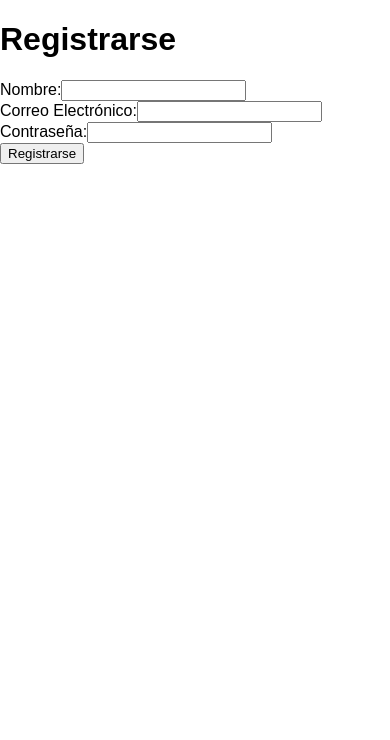
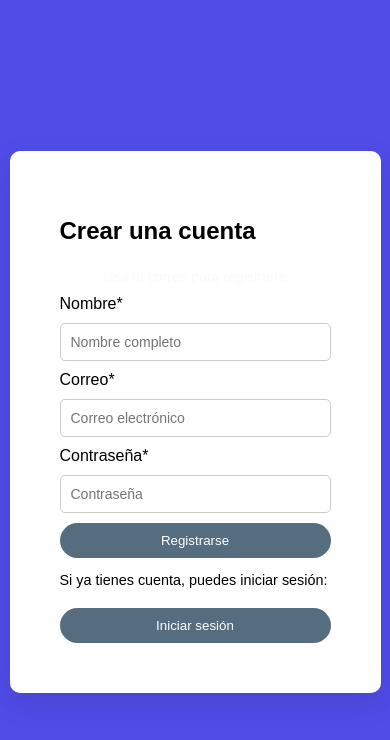
Before and after one commit to JhonatanMosquera/-Dev_4team, a React (Create React App) app in the folder elearning/: page /Register in a window 390 px wide. Shown: the top 740 px of the page. Built offline with nearby package versions, Linux system fonts and the light colour scheme.

Commit message:
Responsive

```diff
--- a/elearning/package.json
+++ b/elearning/package.json
@@ -6,6 +6,7 @@
     "@testing-library/jest-dom": "^5.17.0",
     "@testing-library/react": "^13.4.0",
     "@testing-library/user-event": "^13.5.0",
+    "axios": "^1.7.7",
     "react": "^18.3.1",
     "react-dom": "^18.3.1",
     "react-router-dom": "^6.26.2",
--- a/elearning/src/App.js
+++ b/elearning/src/App.js
@@ -1,8 +1,9 @@
 import React from 'react';
-import { BrowserRouter as Router, Route, Routes, useNavigate } from 'react-router-dom';
+import { BrowserRouter as Router, Route, Routes} from 'react-router-dom';
 import LandingPage from './LandingPage';
 import LoginPage from './LoginPage';
 import Register from './Register';
+import Home from './Home';
 
 function App() {
   return (
@@ -11,6 +12,7 @@ function App() {
         <Route path="/" element={<LandingPage />} />
         <Route path="/login" element={<LoginPage />} />
         <Route path="/Register" element={<Register />} />
+        <Route path="/Home" element={<Home />} />
       </Routes>
     </Router>
   );
--- a/elearning/src/LandingPage.css
+++ b/elearning/src/LandingPage.css
@@ -5,14 +5,15 @@ body {
 .landing-page {
   width: 100%;
   height: 100vh;
-    background-color: #e8f5e9;
+  background-color: #3780da;
 }
 
 .navbar {
   display: flex;
   justify-content: space-between;
   padding: 20px;
-    background-color: #f1f1f1;
+  background-color: #130fe0be;
+  flex-wrap: wrap;
 }
 
 .logo-image {
@@ -21,28 +22,26 @@ body {
   border-radius: 50%;
   object-fit: cover;
   margin-right: 10px;
-    vertical-align: middle;
 }
-
 
 .logo {
   display: flex;
   align-items: center;
 }
 
-
 .nav-links {
   display: flex;
   gap: 20px;
   list-style: none;
+  flex-wrap: wrap;
 }
 
 .create-account {
-    background-color: #1e88e5;
+  background-color: #02233faa;
   color: white;
   padding: 10px 20px;
   border: none;
-    border-radius: 5px;
+  border-radius: 20px;
   cursor: pointer;
 }
 
@@ -51,15 +50,22 @@ body {
   justify-content: space-between;
   align-items: center;
   padding: 50px;
+  flex-direction: column;
 }
 
 .text-content h1 {
   font-size: 2.5em;
-    color: #2e7d32;
+  color: #faf9fb;
+}
+
+.text {
+  font-size: 2.5em;
+  color: #faf9fb;
 }
 
 .text-content p {
   margin: 20px 0;
+  color: #faf9fb;
   font-size: 1.2em;
 }
 
@@ -67,6 +73,7 @@ body {
   display: flex;
   gap: 10px;
   margin-top: 20px;
+  flex-direction: column;
 }
 
 .email-form input {
@@ -89,3 +96,35 @@ body {
   max-width: 100%;
   border-radius: 10px;
 }
+
+.full-height-image {
+  width: 50%;
+  height: 100%;
+  object-fit: cover;
+}
+
+
+@media (min-width: 768px) {
+  .main-section {
+      flex-direction: row;
+  }
+  .email-form {
+      flex-direction: row;
+  }
+}
+
+@media (max-width: 600px) {
+  .text-content h1 {
+      font-size: 1.8em;
+  }
+  .text-content p {
+      font-size: 1em;
+  }
+  .navbar {
+      padding: 10px;
+  }
+  .create-account {
+      width: 100%;
+      text-align: center;
+  }
+}
--- a/elearning/src/LandingPage.js
+++ b/elearning/src/LandingPage.js
@@ -8,11 +8,11 @@ const LandingPage = () => {
     const navigate = useNavigate();
 
     const handleLoginClick = () => {
-        navigate('/login');
+      navigate('/login');
     };
 
     const handleRegisterClick = () => {
-        navigate('/register');
+      navigate('/register');
     };
 
   return (
@@ -20,31 +20,21 @@ const LandingPage = () => {
       <nav className="navbar">
         <div className="logo">
             <img src="/logo1.png" alt="Logo" className="logo-image" />
-            EduSmart / COLLEGE
+            <h1 className='text'>EduSmart</h1>
         </div>
-        <ul className="nav-links">
-          <li>Inicio</li>
-          <li>Cursos</li>
-          <li>Precios</li>
-          <li>Blog</li>
-          <li>Contacto</li>
-        </ul>
-        <button className="create-account" onClick={handleLoginClick}>Inicar sesión</button>
-        <button className="create-account" onClick={handleRegisterClick}>Registrarse</button>
+        <div className='nav-links'>
+          <button className="create-account" onClick={handleLoginClick}>Inicar sesión</button>
+          <button className="create-account" onClick={handleRegisterClick}>Registrarse</button>
+        </div>
       </nav>
 
       <section className="main-section">
         <div className="text-content">
-          <h1>Encuentra el mejor tutor para ti</h1>
-          <p>Reinventamos el aprendizaje para capacitar a los estudiantes y educadores para que prosperen en una sociedad interconectada.</p>
-          <div className="email-form">
-            <input type="email" placeholder="Ingresa tu correo electrónico" />
-            <button>Empezar</button>
-          </div>
+          <h1>¡Encuentra los cursos que más te gusten!</h1>
+          <p>Encuentra los cursos que más te gusten y comienza a aprender a tu ritmo. Explora una amplia variedad de temas, desde tecnología y negocios hasta arte y desarrollo personal. Con cursos diseñados para todos los niveles, puedes mejorar tus habilidades y alcanzar tus metas de forma flexible y personalizada.</p>
         </div>
-
         <div className="image-section">
-          <img src="/principal.jpg" alt="Tutor" />
+          <img src="/principal.jpg" alt="Tutor" className="" />
         </div>
       </section>
     </div>
--- a/elearning/src/LoginPage.js
+++ b/elearning/src/LoginPage.js
@@ -1,14 +1,45 @@
 import React, { useState } from 'react';
+import { useNavigate } from 'react-router-dom';
 import './LoginPage.css';
 
 const LoginPage = () => {
   const [username, setUsername] = useState('');
   const [password, setPassword] = useState('');
+  const [error, setError] = useState('');
+  const navigate = useNavigate();
+
+  const registeredUsers = [
+    { email: "user@example.com", password: "password123" },
+    { email: "ramoz@gmail.com", password: "1234" },
+  ];
 
   const handleSubmit = (e) => {
     e.preventDefault();
-    console.log("Username:", username);
-    console.log("Password:", password);
+
+    setError('');
+
+    if (!username || !password) {
+      setError("Por favor, complete todos los campos.");
+      return;
+    }
+
+    const emailRegex = /^[^\s@]+@[^\s@]+\.[^\s@]+$/;
+    if (!emailRegex.test(username)) {
+      setError("Ingrese un correo válido.");
+      return;
+    }
+
+    const user = registeredUsers.find(user => user.email === username && user.password === password);
+    if (!user) {
+      setError("Correo o contraseña incorrectos.");
+      return;
+    }
+
+    navigate('/home');
+  };
+
+  const handleRegisterClick = () => {
+    navigate('/register');
   };
 
   return (
@@ -16,30 +47,29 @@ const LoginPage = () => {
       <form className="login-form" onSubmit={handleSubmit}>
         <h2>Ingresar a tu cuenta!</h2>
         <div className="form-group">
-          <label>Nombre de usuario*</label>
+          <label>Correo electrónico*</label>
           <input
             type="text"
-            placeholder="Nombre de usuario"
+            placeholder="Correo"
             value={username}
             onChange={(e) => setUsername(e.target.value)}
             required
           />
         </div>
+        {error && <div className="error-box"><p className="error-message">{error}</p></div>}
         <div className="form-group">
           <label>Contraseña*</label>
           <input
-            type="Contraseña"
-            placeholder="Ingresa tu contraseña"
+            type="password"
+            placeholder="Contraseña"
             value={password}
             onChange={(e) => setPassword(e.target.value)}
             required
           />
         </div>
         <button type="submit" className="btn-login">Ingresar</button>
-        <button type="submit" className="btn-login">Registrarse</button>
-        <div className="login-options">
-          <a href="#">¿No tienes una cuenta?</a>
-          <a href="#">¿Se te olvidó tu contraseña?</a>
+        <div className="links">
+          <button onClick={handleRegisterClick} style={{ background: 'none', border: 'none', color: 'blue', textDecoration: 'underline', cursor: 'pointer' }}>¿No tienes una cuenta?</button>
         </div>
       </form>
     </div>
--- /dev/null
+++ b/elearning/src/Register.css
@@ -0,0 +1,115 @@
+.container {
+  display: flex;
+  justify-content: center;
+  align-items: center;
+  height: 100vh;
+  background-color: #130fe0be;
+}
+
+.wrapper {
+  width: 90%;
+  max-width: 800px;
+  height: auto;
+  display: flex;
+  flex-direction: column;
+  background-color: white;
+  border-radius: 10px;
+  box-shadow: 0 10px 30px rgba(0, 0, 0, 0.1);
+  overflow: hidden;
+}
+
+.content {
+  flex: 1;
+  display: flex;
+}
+
+.left {
+  flex: 1;
+  background-color: #d0e8f2;
+  padding: 40px;
+  display: flex;
+  flex-direction: column;
+  justify-content: center;
+}
+
+.right {
+  flex: 1;
+  padding: 40px;
+  display: flex;
+  flex-direction: column;
+  justify-content: center;
+}
+
+.title {
+  font-size: 24px;
+  margin-bottom: 10px;
+}
+
+.subtitle {
+  margin-bottom: 20px;
+  font-size: 16px;
+}
+
+.button {
+  padding: 10px 20px;
+  border: none;
+  border-radius: 20px;
+  background-color: #02233faa;
+  color: white;
+  cursor: pointer;
+  font-size: 16px;
+}
+
+.button:hover {
+  background-color: #3498db;
+}
+
+.social-container {
+  display: flex;
+  justify-content: center;
+  margin-bottom: 20px;
+}
+
+.social-icon {
+  font-size: 24px;
+  width: 40px;
+  height: 40px;
+  border-radius: 50%;
+  display: flex;
+  justify-content: center;
+  align-items: center;
+  margin: 0 10px;
+  background-color: #e0e0e0;
+  cursor: pointer;
+}
+
+.text {
+  font-size: 14px;
+  margin-bottom: 10px;
+  text-align: center;
+}
+
+.form {
+  display: flex;
+  flex-direction: column;
+}
+
+.input {
+  padding: 10px;
+  margin: 10px 0;
+  border: 1px solid #ccc;
+  border-radius: 5px;
+  font-size: 14px;
+}
+
+@media (max-width: 600px) {
+  .wrapper {
+      padding: 10px;
+  }
+  .title {
+      font-size: 1.5em;
+  }
+  .subtitle, .button {
+      font-size: 0.9em;
+  }
+}
--- a/elearning/src/Register.js
+++ b/elearning/src/Register.js
@@ -1,61 +1,83 @@
-import React, { useState } from 'react';
+import React, { useState } from "react";
+import './Register.css';
+import { useNavigate } from 'react-router-dom';
 
 const Register = () => {
-    const [formData, setFormData] = useState({
-        name: '',
-        email: '',
-        password: ''
-    });
+    const [fullName, setFullName] = useState('');
+    const [email, setEmail] = useState('');
+    const [password, setPassword] = useState('');
+    const [error, setError] = useState('');
+    const navigate = useNavigate();
 
-    const handleChange = (e) => {
-        const { name, value } = e.target;
-        setFormData({ ...formData, [name]: value });
+    const handleLoginClick = () => {
+        navigate('/login');
     };
 
-    const handleSubmit = (e) => {
-        e.preventDefault();
-        console.log('Registrando:', formData);
+    const handleRegisterClick = (e) => {
+        e.preventDefault(); // Evita el comportamiento por defecto del formulario
+
+        // Limpiar el mensaje de error
+        setError('');
+
+        // Validar que los campos no estén vacíos
+        if (!fullName || !email || !password) {
+            setError("Por favor, complete todos los campos.");
+            return;
+        }
+
+        // Expresión regular para validar el correo electrónico
+        const emailRegex = /^[^\s@]+@[^\s@]+\.[^\s@]+$/;
+
+        if (!emailRegex.test(email)) {
+            setError("Por favor, ingrese un correo electrónico válido.");
+            return;
+        }
+
+        // Guardar el nombre en localStorage
+        localStorage.setItem('userName', fullName);
+
+        // Redirigir al home
+        navigate('/home');
     };
 
     return (
-        <div>
-            <h1>Registrarse</h1>
-            <form onSubmit={handleSubmit}>
-                <div>
-                    <label htmlFor="name">Nombre:</label>
-                    <input
-                        type="text"
-                        id="name"
-                        name="name"
-                        value={formData.name}
-                        onChange={handleChange}
-                        required
-                    />
+        <div className="container">
+            <div className="wrapper">
+                <div className="right">
+                    <h1 className="title">Crear una cuenta</h1>
+                    <p className="text">Usa tu correo para registrarte</p>
+                    {error && <div className="error-box"><p className="error-message">{error}</p></div>} {/* Mostrar mensaje de error */}
+                    <form className="form">
+                       <label>Nombre*</label>
+                        <input
+                            className="input"
+                            placeholder="Nombre completo"
+                            value={fullName}
+                            onChange={(e) => setFullName(e.target.value)}
+                        />
+                        <label>Correo*</label>
+                        <input
+                            className="input"
+                            placeholder="Correo electrónico"
+                            value={email}
+                            onChange={(e) => setEmail(e.target.value)}
+                        />
+                        <label>Contraseña*</label>
+                        <input
+                            className="input"
+                            placeholder="Contraseña"
+                            type="password"
+                            value={password}
+                            onChange={(e) => setPassword(e.target.value)}
+                        />
+                        <button className="create-account" onClick={handleRegisterClick}>Registrarse</button>
+                        <p className="subtitle">
+                            Si ya tienes cuenta, puedes iniciar sesión:
+                        </p>
+                        <button className="create-account" onClick={handleLoginClick}>Iniciar sesión</button>
+                    </form>
                 </div>
-                <div>
-                    <label htmlFor="email">Correo Electrónico:</label>
-                    <input
-                        type="email"
-                        id="email"
-                        name="email"
-                        value={formData.email}
-                        onChange={handleChange}
-                        required
-                    />
-                </div>
-                <div>
-                    <label htmlFor="password">Contraseña:</label>
-                    <input
-                        type="password"
-                        id="password"
-                        name="password"
-                        value={formData.password}
-                        onChange={handleChange}
-                        required
-                    />
-                </div>
-                <button type="submit">Registrarse</button>
-            </form>
+            </div>
         </div>
     );
 };
```
Also changed, not shown: elearning/src/Home.js (added, +14 -0 lines), elearning/src/LoginPage.css (+30 -15 lines), elearning/src/logo.svg (deleted), 1 other file (tests, documents, lock files or other folders). Lines whose indentation alone changed are shown as unchanged.
